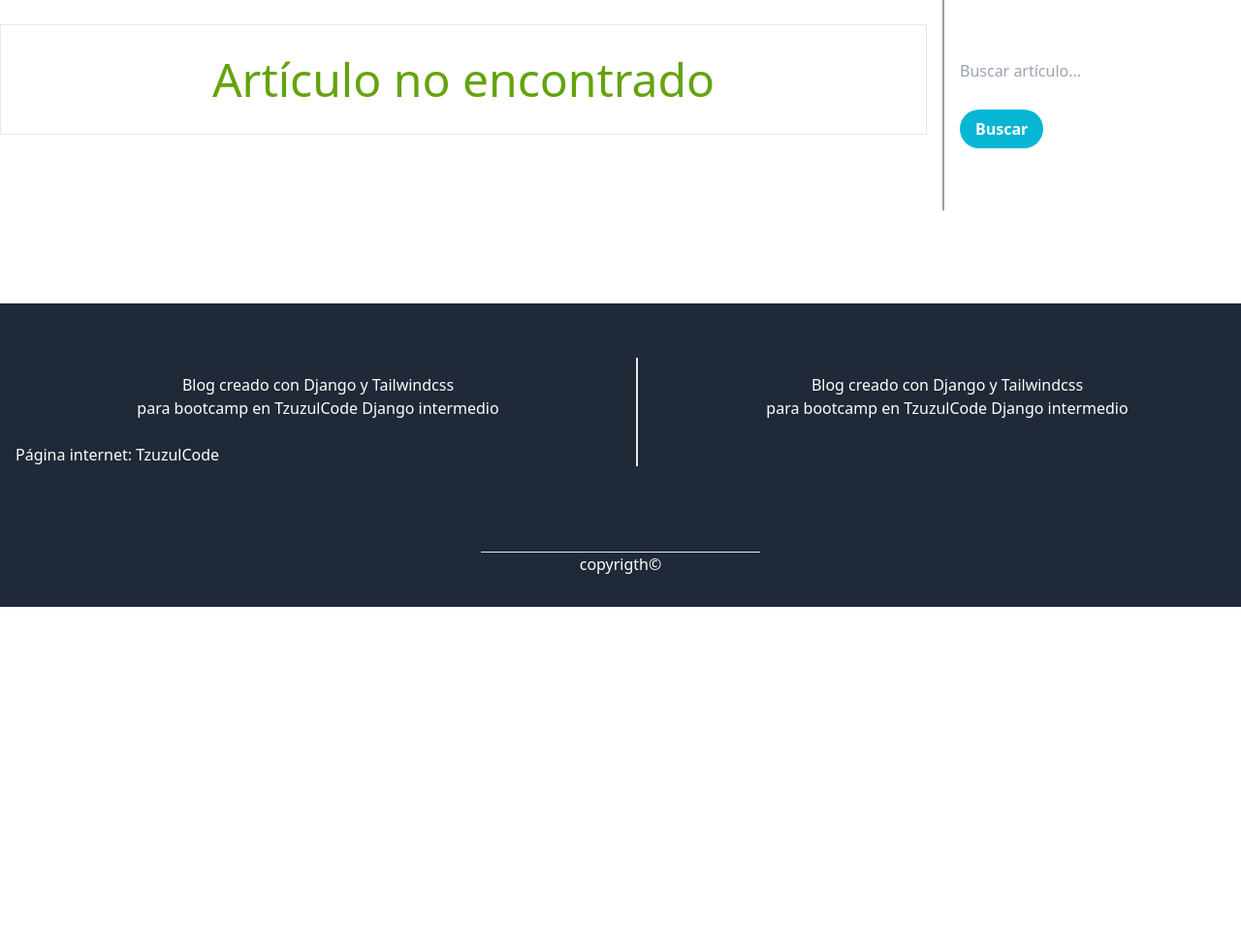
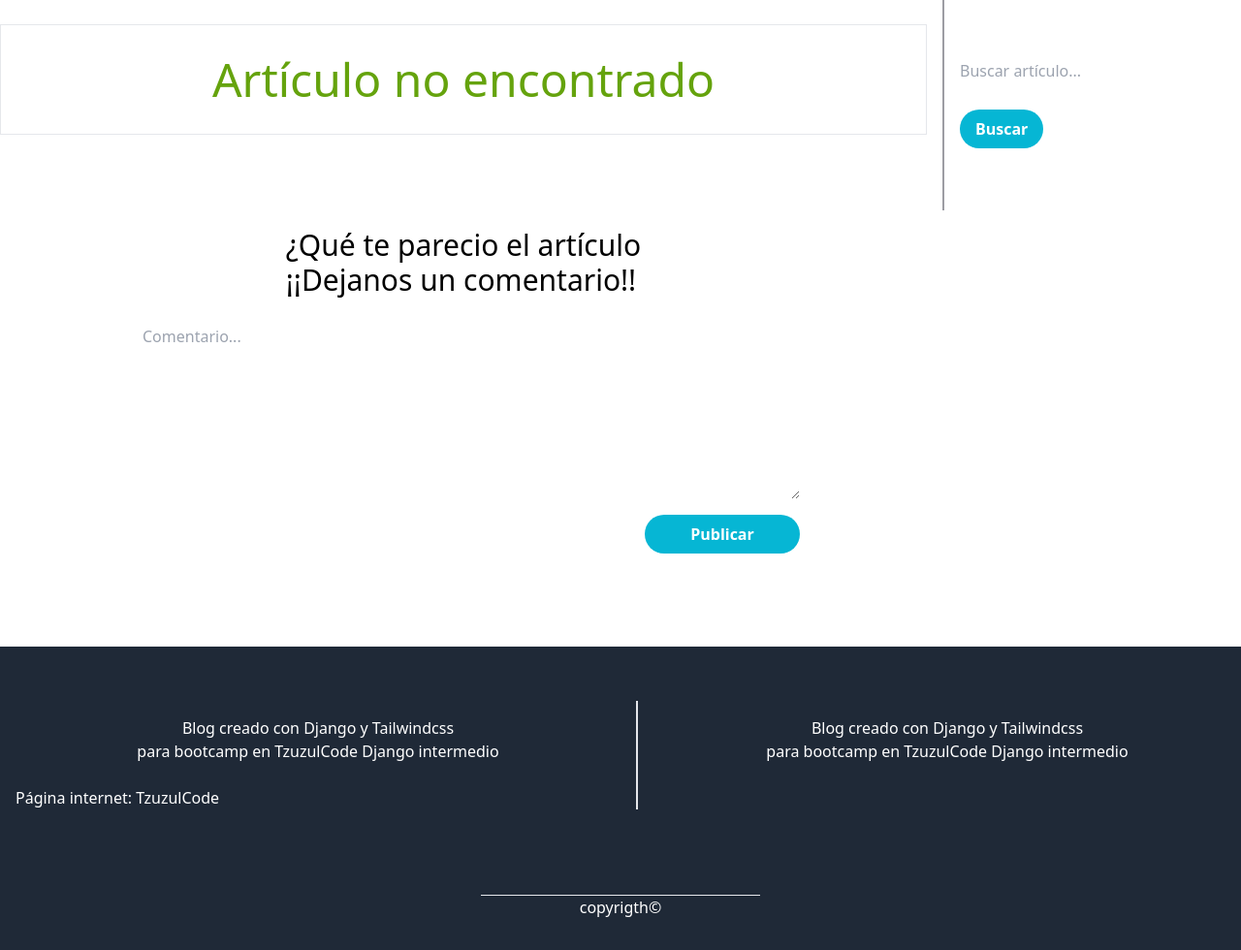
Before and after one commit to j0hevnd/bootcamp_django-tzuzulCode, a Django app: page /articulo_detalle/1/ in a window 1280 px wide. Shown: the part 655-1635 px from the top of the page at 97% size. Before the commit the page ends 1281 px from the top, so only its background shows below. Run offline with Django 3.2, Linux system fonts and the light colour scheme; data that the repository does not hold is empty; some libraries are stand-ins or nearby versions.

Commit message:
busqueda por categorias, modelo de comentarios, caja comentarios HTML

```diff
--- a/django_funciones/projecto1/blog/admin.py
+++ b/django_funciones/projecto1/blog/admin.py
@@ -1,7 +1,8 @@
 from django.contrib import admin
 
-from .models import Categorias, Articulos
+from .models import Categorias, Articulos, Comentario
 # Register your models here.
 
 admin.site.register(Categorias)
 admin.site.register(Articulos)
+admin.site.register(Comentario)
--- a/django_funciones/projecto1/blog/views.py
+++ b/django_funciones/projecto1/blog/views.py
@@ -7,23 +7,46 @@ from .models import Articulos, Categorias
 
 # Create your views here.
 
+
+def consulta_busqueda(argumento_busqueda, categoria):
+    if categoria is not None:
+        consulta = Articulos.objects.filter(
+            Q(nombre_articulo__icontains=argumento_busqueda) |
+            Q(resumen__icontains=argumento_busqueda),
+            publico = True,
+            categorias__nombre_categoria = categoria,
+        )
+
+    else:
+        consulta = Articulos.objects.filter(
+            Q(nombre_articulo__icontains=argumento_busqueda) |
+            Q(resumen__icontains=argumento_busqueda),
+            publico = True
+        )
+
+    if consulta is not None:
+        return consulta
+
+    return False
+
 def busqueda(request, context):
 
+    obtener_categoria = None
     busqueda = request.GET.get('buscar')
-    consulta = Articulos.objects.filter(
-        Q(nombre_articulo__icontains=busqueda) |
-        Q(resumen__icontains=busqueda),
-        publico = True
-    )
 
-    if consulta:
-        context['articulos'] = consulta
+    if len(request.path.split("/")) > 2:
+        obtener_categoria = request.path.split("/")[2]
+
+    articulos_encontrados = consulta_busqueda(busqueda, obtener_categoria)
+
+    if articulos_encontrados:
+        context['articulos'] = articulos_encontrados
         return context
 
     else:
         context['msj_no_encontrado'] = "No se encontraron coincidencias con \"%s\" " % busqueda
 
-    return False
+    return context
 
 
 def index(request):
--- a/django_funciones/projecto1/templates/detalle.html
+++ b/django_funciones/projecto1/templates/detalle.html
@@ -26,4 +26,32 @@
             <hr class="mb-14">
         </div>
     {% endif %}
+
+
+    <div class="container mx-auto mt-24">
+        <div class="flex flex-col justify-center items-center">
+            <p class="text-3xl">¿Qué te parecio el artículo<br>¡¡Dejanos un comentario!!</p>
+
+            <div class="mt-4">
+                <form action="" method="POST" >
+                    {% csrf_token %}
+                    <textarea
+                        class="form-input px-4 py-3 rounded-lg block mb-4"
+                        name="comentario" id="" cols="70" rows="7"
+                        placeholder="Comentario..."
+                        required
+                    ></textarea>
+
+                    <div class="w-full flex justify-end">
+                        <button
+                            type="submit"
+                            class="text-white py-2 px-4 w-40 rounded-full bg-cyan-500
+                            hover:bg-cyan-300 font-semibold">
+                            Publicar
+                        </button>
+                    </div>
+                </form>
+            </div>
+        </div>
+    </div>
 {% endblock content %}
```
Also changed, not shown: django_funciones/projecto1/blog/models.py (+18 -0 lines).
